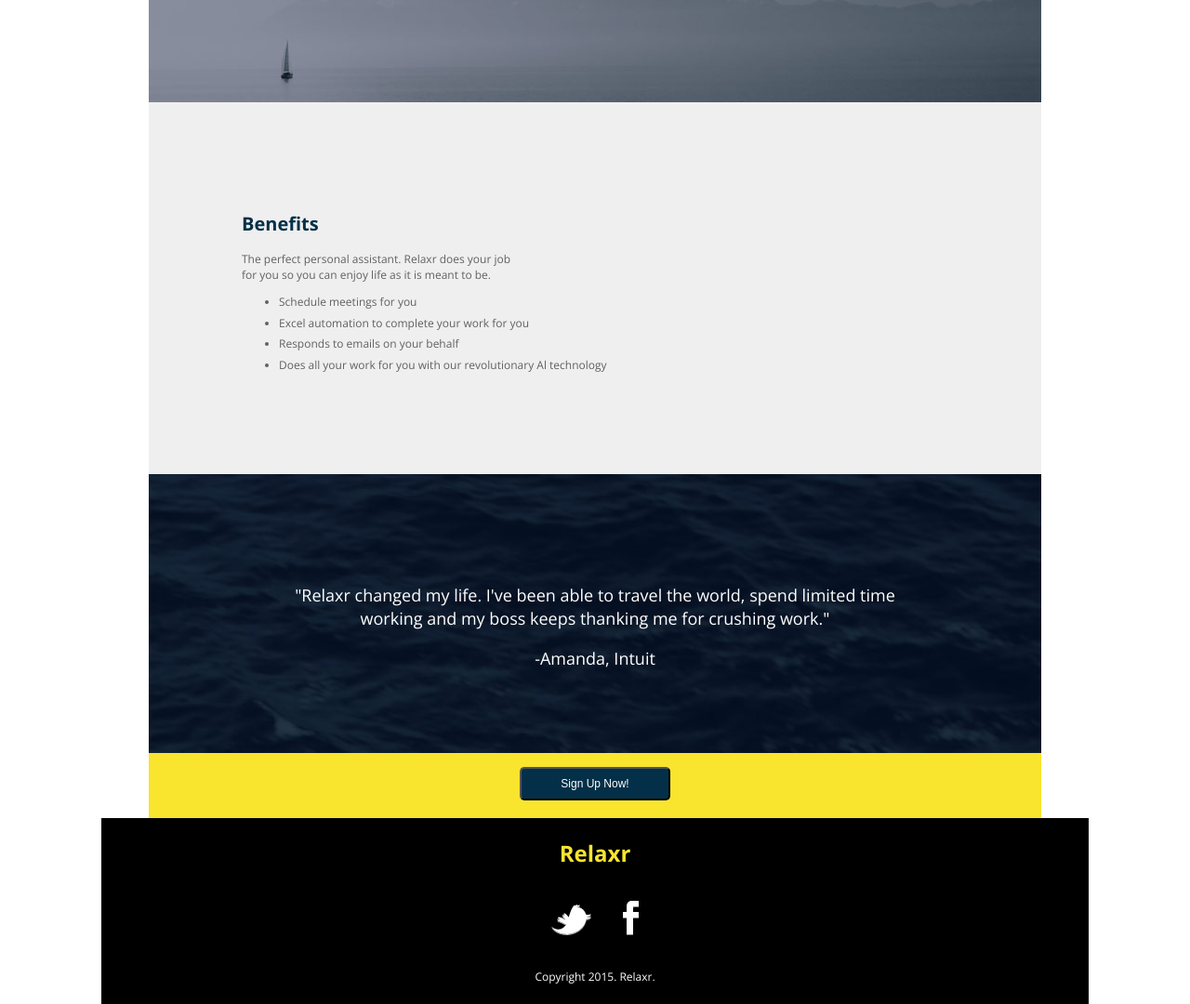
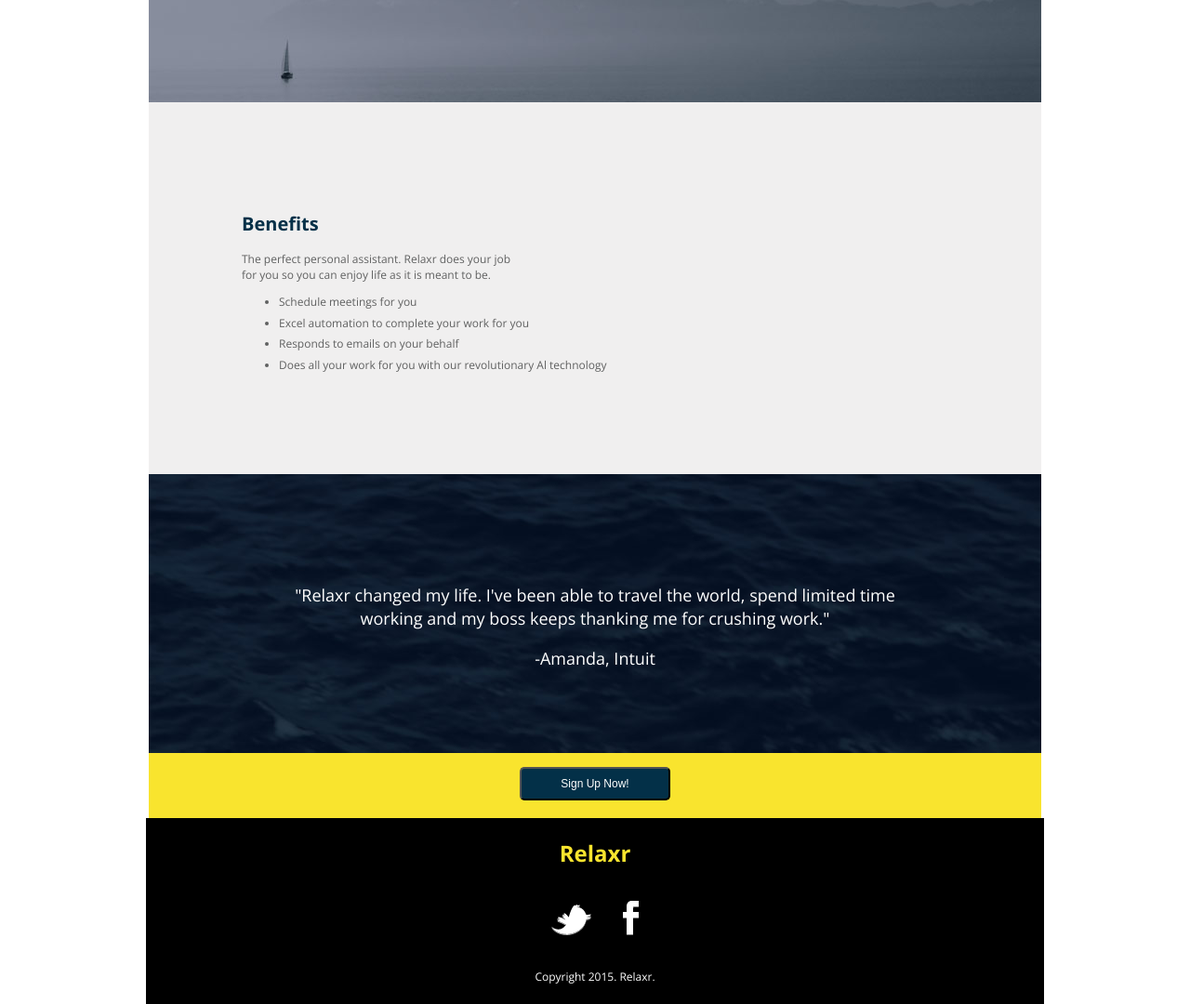
Before and after one commit to FEWD80/homework-02-relaxr-landing-page, a plain HTML site: page index.html in a window 1280 px wide. Shown: the part 296-1376 px from the top of the page at 93% size. Drawn offline with nearby package versions, Linux system fonts and the light colour scheme.

Commit message:
correction
fixed footer width

```diff
--- a/css/style.css
+++ b/css/style.css
@@ -168,13 +168,6 @@ body {
 }
 
 
-
-
-
-
-
-
-
 h1 {
 font-weight: '800';
 font-size: 24px;
@@ -207,7 +200,7 @@ header {
 }
 
 footer  {
-  width: 83%;
+  width: 75.5%;
   margin: auto;
   color: white;
   background-color: black;
```
